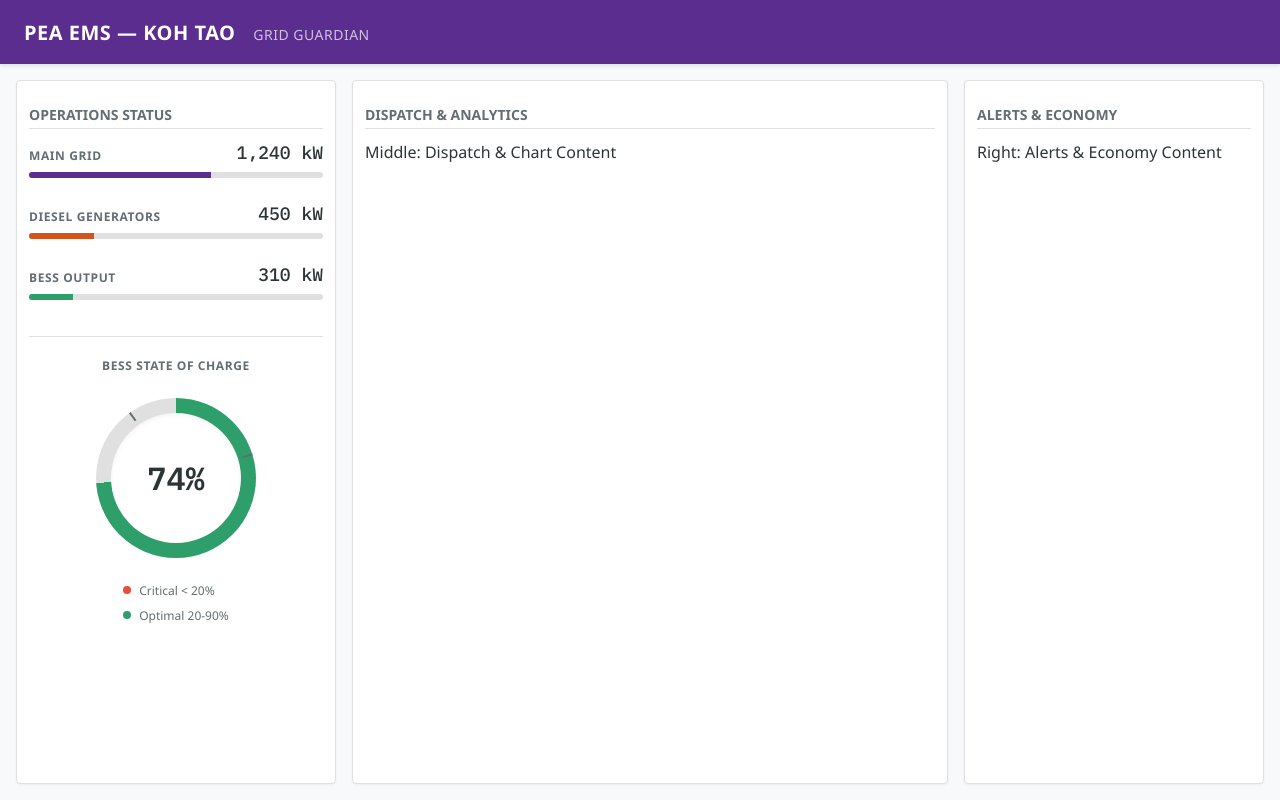
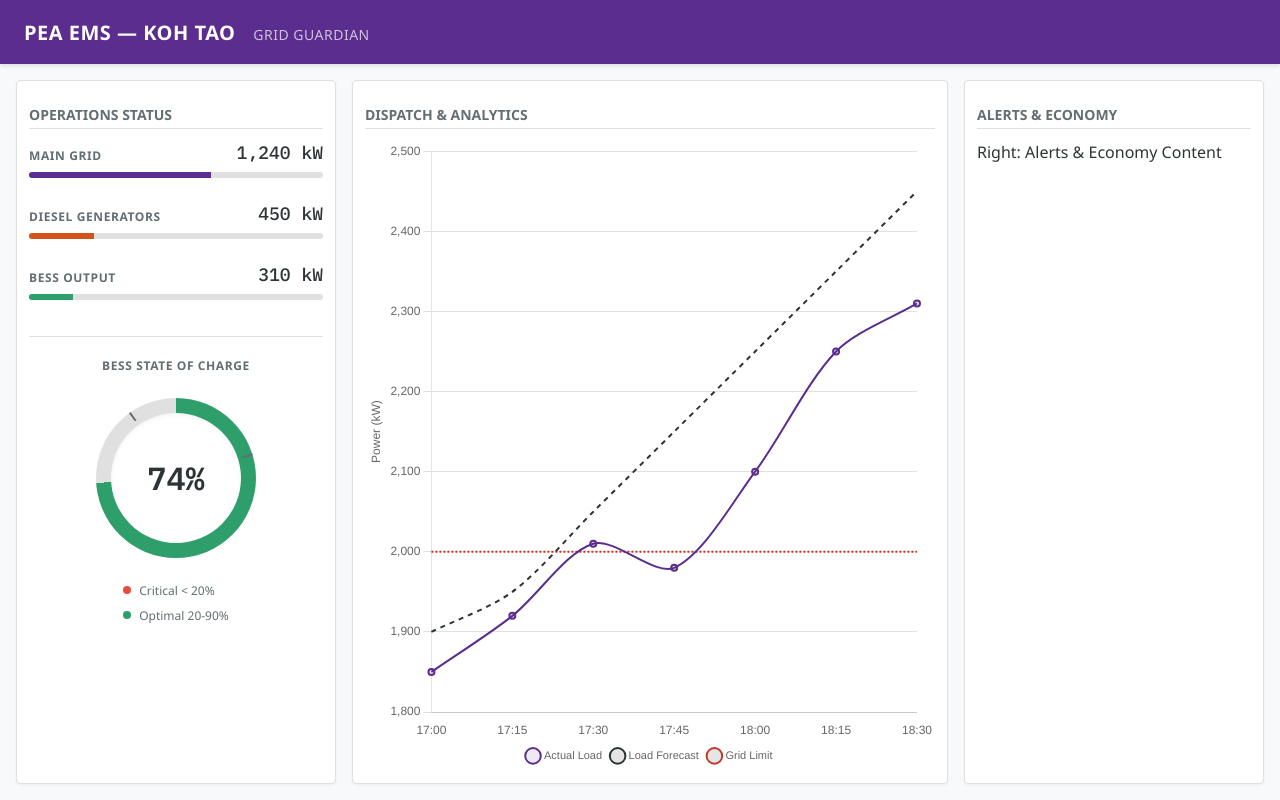
Before and after one commit to 9Ten/grid-guardian, a React (Vite) app in the folder frontend/: page / in a window 1280 px wide. Built offline with nearby package versions, Linux system fonts and the light colour scheme; a web font is replaced by a local one.

Commit message:
feat: integrate DispatchChart into DashboardLayout

```diff
--- a/frontend/src/components/DashboardLayout.tsx
+++ b/frontend/src/components/DashboardLayout.tsx
@@ -3,6 +3,7 @@
 import styles from './DashboardLayout.module.css';
 import { SourceMeter } from './SourceMeter';
 import { SocGauge } from './SocGauge';
+import { DispatchChart } from './DispatchChart';
 
 export const DashboardLayout: React.FC = () => {
     return (
@@ -34,7 +35,9 @@
             </aside>
             <section className={styles.panel}>
                 <h2 style={{ fontSize: '0.875rem', color: 'var(--text-muted)', marginBottom: '12px', borderBottom: '1px solid var(--border)', paddingBottom: '4px' }}>DISPATCH & ANALYTICS</h2>
-                <div style={{ flex: 1 }}>Middle: Dispatch & Chart Content</div>
+                <div style={{ flex: 1 }}>
+                    <DispatchChart />
+                </div>
             </section>
             <aside className={styles.panel}>
                 <h2 style={{ fontSize: '0.875rem', color: 'var(--text-muted)', marginBottom: '12px', borderBottom: '1px solid var(--border)', paddingBottom: '4px' }}>ALERTS & ECONOMY</h2>
--- a/frontend/src/components/DispatchChart.tsx
+++ b/frontend/src/components/DispatchChart.tsx
@@ -8,9 +8,8 @@
   Title,
   Tooltip,
   Legend,
-  ChartOptions,
-  ChartData
 } from 'chart.js';
+import type { ChartOptions, ChartData } from 'chart.js';
 import { Line } from 'react-chartjs-2';
 import styles from './DispatchChart.module.css';
 
```
